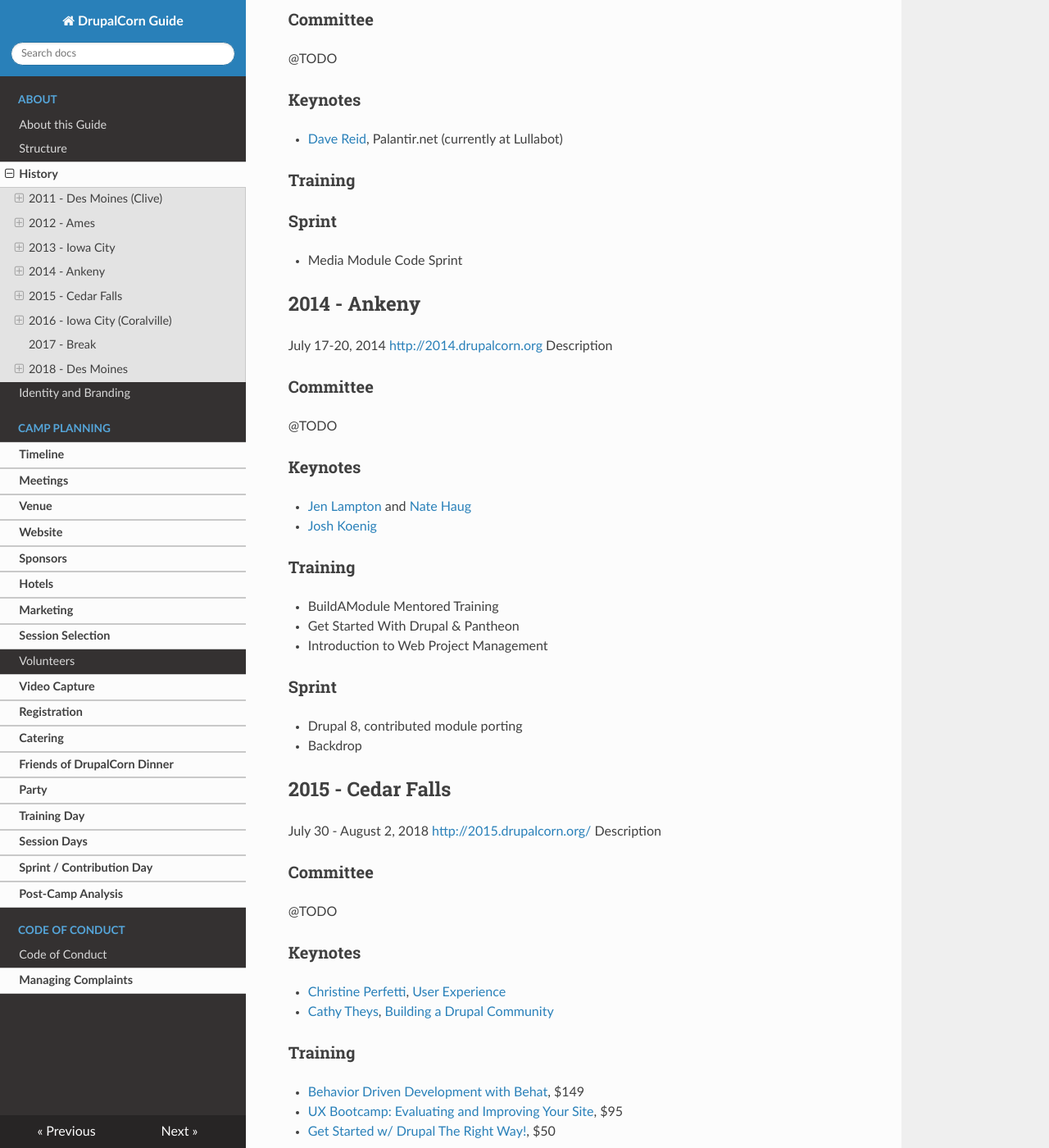
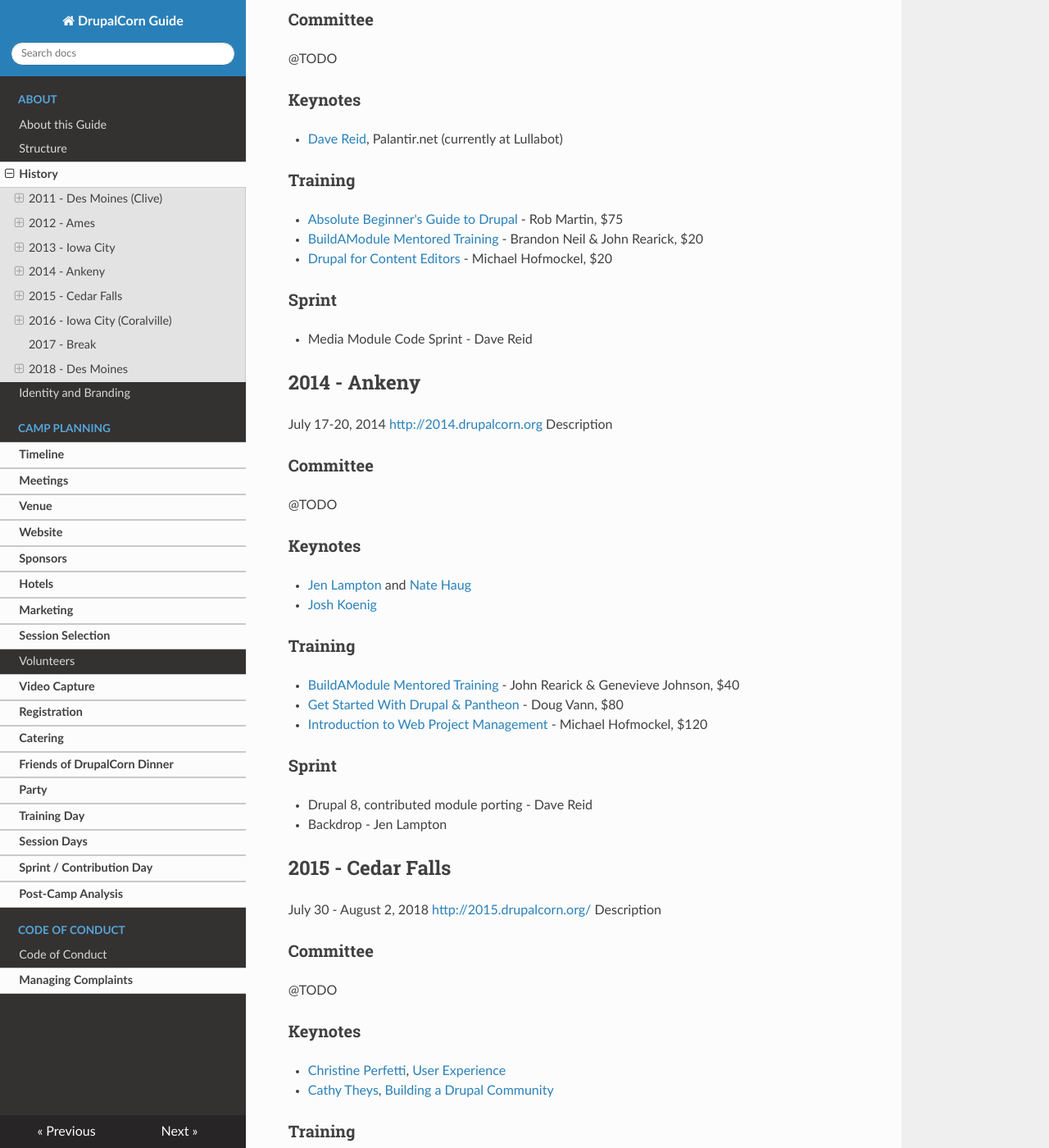
Before and after one commit to drupalcorn/guide, an MkDocs documentation site: the page built from docs/history.md, in a window 1280 px wide and 1400 px high, scrolled down 1836 px. Shown: the whole window at 82% size. Built offline with MkDocs 1.6.1, drawn with Linux system fonts in a browser that asks for light colours; nearby versions of some CDN libraries; some of the changed text lies outside the part shown.

Commit message:
Added more information & links

```diff
--- a/docs/history.md
+++ b/docs/history.md
@@ -32,11 +32,11 @@
 - Jarod
 
 ### Keynotes
-- Chris Shattuck, BuildAModule - [Beyond the Bubble, Looking In](http://2012.drupalcorn.org/archive/2012/content/keynote-chris-shattuck-palmer-room.html)
+- [Chris Shattuck](https://www.drupal.org/u/chrisshattuck), BuildAModule - [Beyond the Bubble, Looking In](http://2012.drupalcorn.org/archive/2012/content/keynote-chris-shattuck-palmer-room.html)
 
 ### Training
-- BuildAModule
-- Drupal in a Day
+- [Ready to dive into Drupal?](http://2012.drupalcorn.org/archive/2012/content/ready-dive-drupal-chris-shattuck.html) - Chris Shattuck, $20
+- [Drupal in a Day](http://2012.drupalcorn.org/archive/2012/content/drupal-day-michael-hofmockel.html) - Michael Hofmockel, $20
 
 ## 2013 - Iowa City
 August 8-11, 2013
@@ -50,8 +50,11 @@
 ### Keynotes
 - [Dave Reid](https://www.drupal.org/u/dave-reid), Palantir.net (currently at Lullabot)
 ### Training
+- [Absolute Beginner's Guide to Drupal](http://2013.drupalcorn.org/archive/2013/content/absolute-beginners-guide-drupal.html) - Rob Martin, $75
+- [BuildAModule Mentored Training](http://2013.drupalcorn.org/archive/2013/content/buildamodule-mentored-training.html) - Brandon Neil & John Rearick, $20
+- [Drupal for Content Editors](http://2013.drupalcorn.org/archive/2013/content/drupal-content-editors.html) - Michael Hofmockel, $20
 ### Sprint
-- Media Module Code Sprint
+- Media Module Code Sprint - Dave Reid
 
 ## 2014 - Ankeny
 July 17-20, 2014
@@ -64,12 +67,12 @@
 - [Jen Lampton](https://www.drupal.org/u/jenlampton) and [Nate Haug](https://www.drupal.org/u/quicksketch)
 - [Josh Koenig](https://www.drupal.org/u/joshk)
 ### Training
-- BuildAModule Mentored Training
-- Get Started With Drupal & Pantheon
-- Introduction to Web Project Management
+- [BuildAModule Mentored Training](http://2014.drupalcorn.org/training/buildamodule-mentored-training-40/index.html) - John Rearick & Genevieve Johnson, $40
+- [Get Started With Drupal & Pantheon](http://2014.drupalcorn.org/training/get-started-drupal-80/index.html) - Doug Vann, $80
+- [Introduction to Web Project Management](http://2014.drupalcorn.org/training/introduction-web-project-management-120/index.html) - Michael Hofmockel, $120
 ### Sprint
-- Drupal 8, contributed module porting
-- Backdrop
+- Drupal 8, contributed module porting - Dave Reid
+- Backdrop - Jen Lampton
 
 ## 2015 - Cedar Falls
 July 30 - August 2, 2018
@@ -86,7 +89,7 @@
 - [UX Bootcamp: Evaluating and Improving Your Site](http://2015.drupalcorn.org/ux-bootcamp-evaluating-and-improving-your-web-sites/index.html), $95
 - [Get Started w/ Drupal The Right Way!](http://2015.drupalcorn.org/get-started-w-drupal-right-way/index.html), $50
 ### Sprint
-- Drupal 8, contributed module porting
+- Drupal 8, contributed module porting - Dave Reid & Cathy Theys
 - Backdrop
 
 ## 2016 - Iowa City (Coralville)
```
